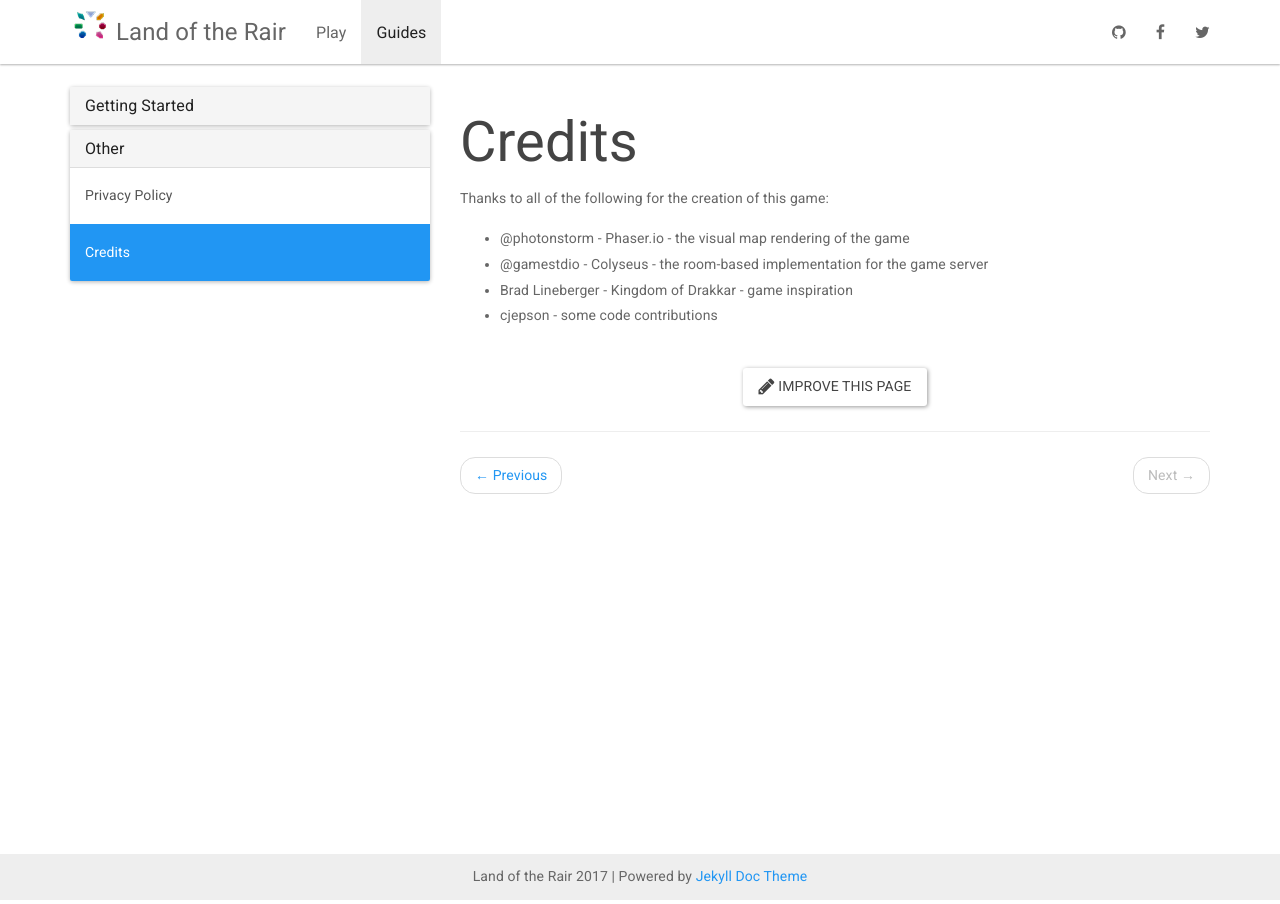
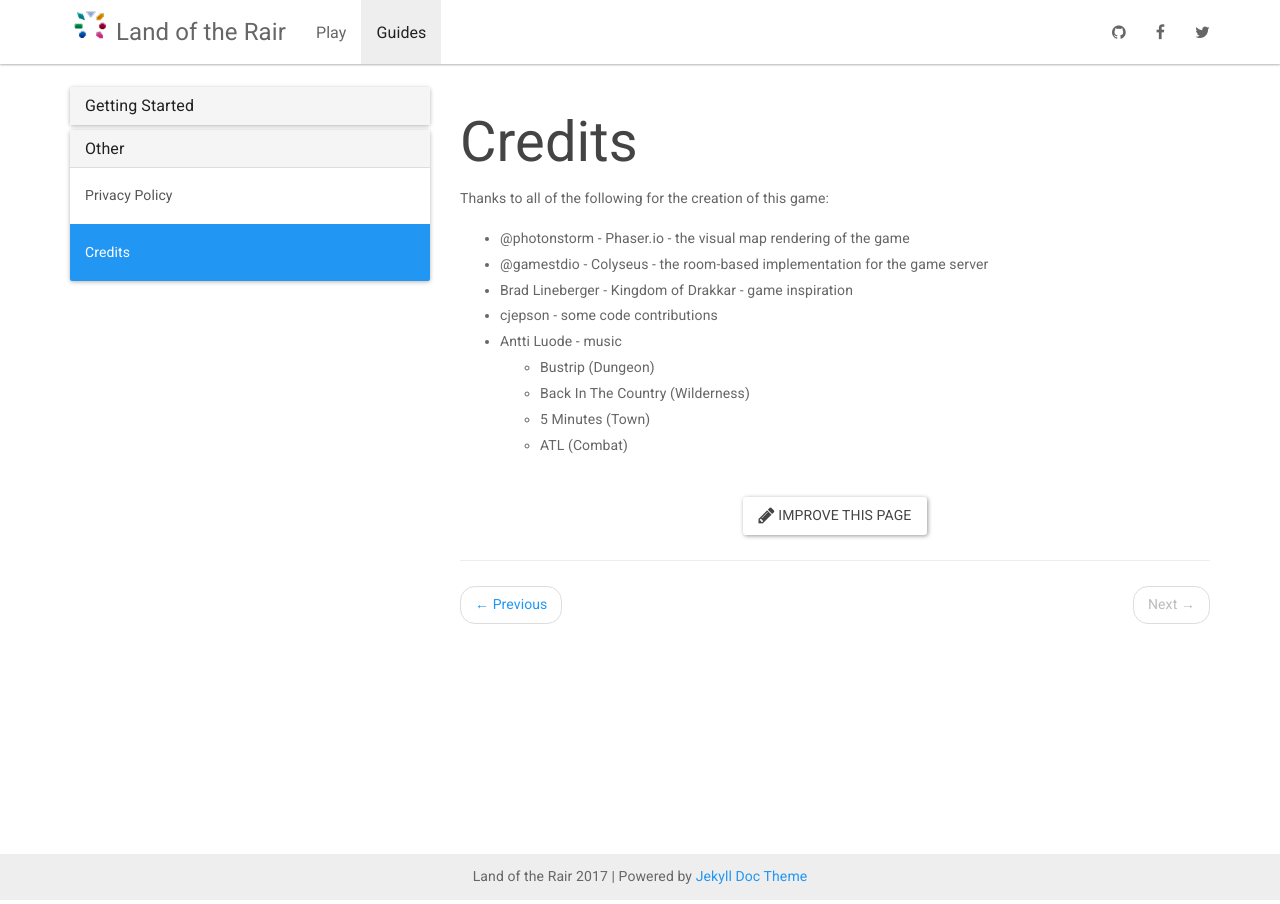
Before and after one commit to LandOfTheRair/landoftherair.github.io, a Jekyll site: the page built from _docs/other/credits.md, in a window 1280 px wide. Built offline with Jekyll 4.4.1, drawn with Linux system fonts in a browser that asks for light colours; nearby versions of some CDN libraries.

Commit message:
add bgm credit

```diff
--- a/_docs/other/credits.md
+++ b/_docs/other/credits.md
@@ -9,3 +9,8 @@ Thanks to all of the following for the creation of this game:
 * @gamestdio - Colyseus - the room-based implementation for the game server
 * Brad Lineberger - Kingdom of Drakkar - game inspiration
 * cjepson - some code contributions
+* Antti Luode - music
+  * Bustrip (Dungeon)
+  * Back In The Country (Wilderness)
+  * 5 Minutes (Town)
+  * ATL (Combat)
```
